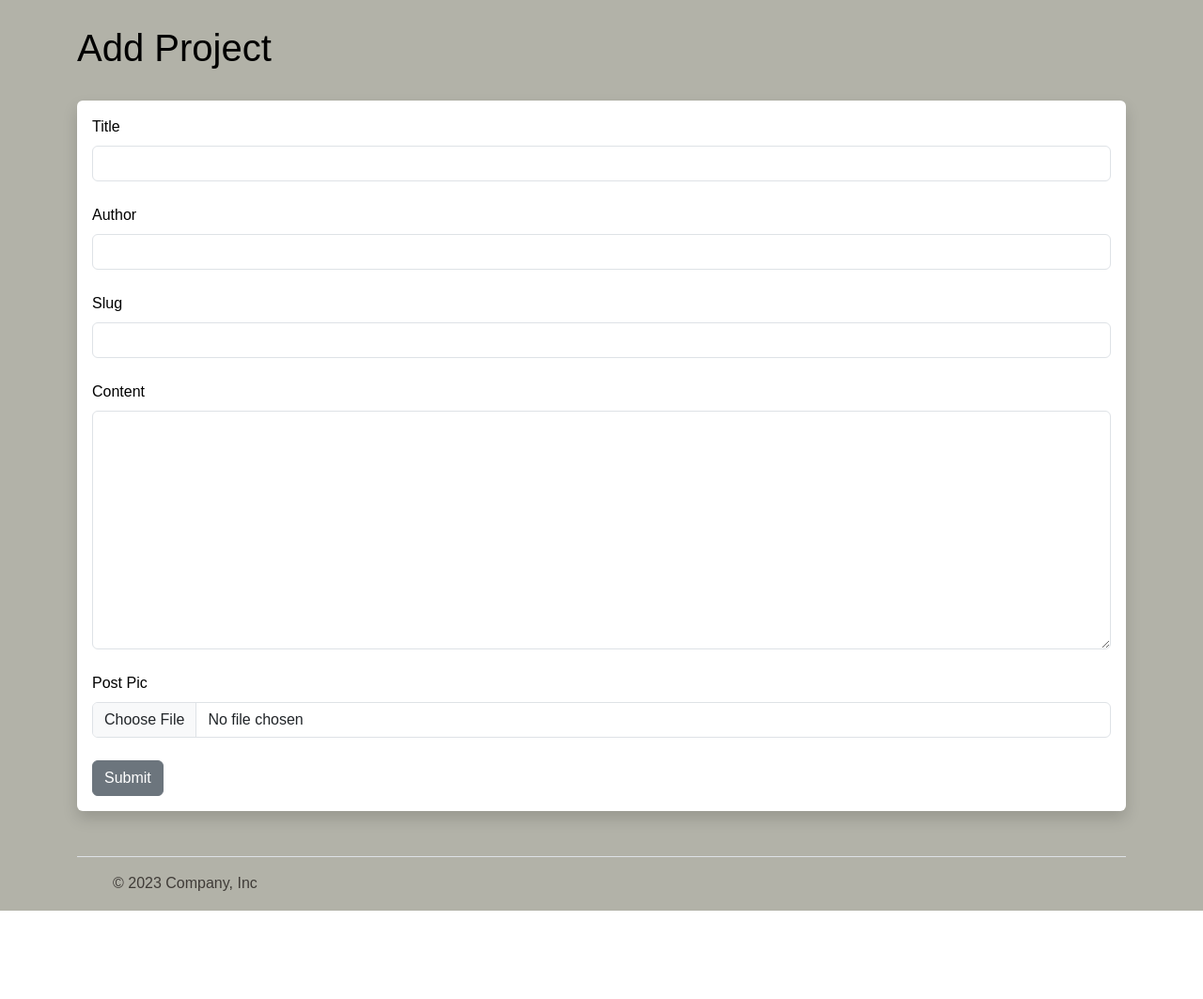
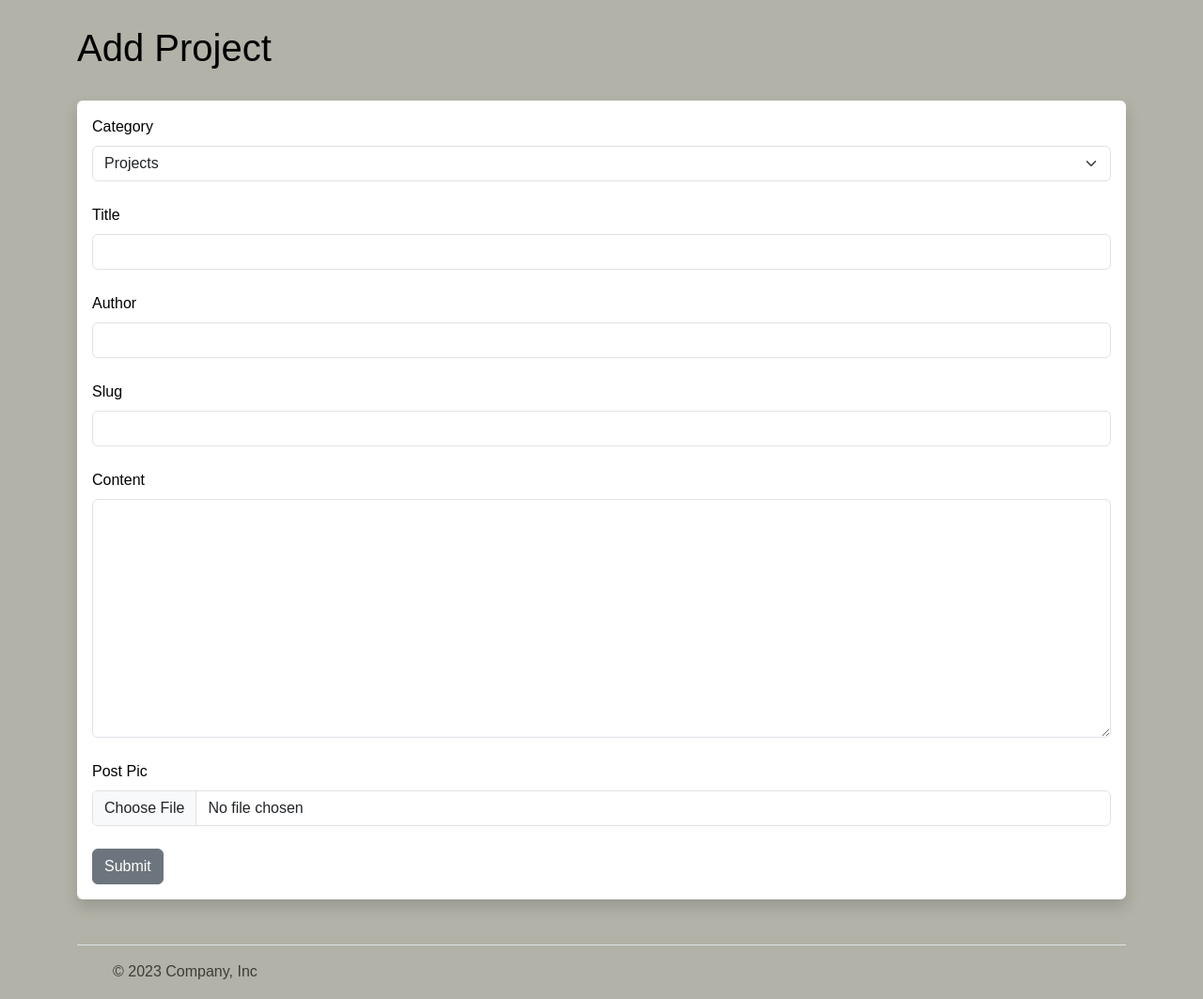
Before and after one commit to michalbilik/Flask_CMS, a Flask app: page /add-post in a window 1280 px wide. Shown: the part 45-1108 px from the top of the page at 94% size. Before the commit the page ends 1014 px from the top, so only its background shows below. Run offline with Flask 2, Linux system fonts and the light colour scheme; some libraries are stand-ins or nearby versions; some web fonts are replaced.

Commit message:
Second category for Posts added, now you can add Projects or Information. Information posts added to aboutme page + styling.

```diff
--- a/app.py
+++ b/app.py
@@ -54,14 +54,21 @@ mail = Mail(app)
 @app.route('/aboutMe')
 def aboutMe():
     #Three latest projects
-    projects = Posts.query.order_by(Posts.date_posted.desc()).limit(5).all()
+    #projects = Posts.query.order_by(Posts.date_posted.desc()).limit(5).all()
+    projects = Posts.query.filter_by(category='Projects').order_by(Posts.date_posted.desc()).limit(5).all()
+    info_posts = Posts.query.filter_by(category='Information').order_by(Posts.date_posted.desc())
+
     #Test to get the profile picture
     user = Users.query.filter_by(id=1).first()
     profile_image = user.profile_pic
     profile_name = user.name
     profile_about_author = user.about_author
     profile_background=user.profile_background
-    return render_template("aboutMe.html", projects=projects, id=id,profile_image=profile_image,profile_name=profile_name, profile_about_author=profile_about_author, profile_background=profile_background)
+
+    #Get info_post info
+
+
+    return render_template("aboutMe.html", projects=projects, info_posts=info_posts, id=id,profile_image=profile_image,profile_name=profile_name, profile_about_author=profile_about_author, profile_background=profile_background)
 
 
 # Contact form
@@ -238,7 +245,8 @@ def dashboard(): #copied data (below) from Update function so our dashboard has
 @app.route('/posts')
 def posts():
     # Quering the posts from the dataase
-    posts = Posts.query.order_by(Posts.date_posted.desc())
+    #posts = Posts.query.order_by(Posts.date_posted.desc())
+    posts = Posts.query.filter_by(category='Projects').order_by(Posts.date_posted.desc())
     return render_template("posts.html", posts=posts)
 
 #Page for 1 individual post / project
@@ -254,6 +262,7 @@ def edit_post(id):
     post = Posts.query.get_or_404(id)
     form = PostForm()
     if form.validate_on_submit():
+        post.category = form.category.data
         post.title = form.title.data
         post.author = form.author.data
         post.slug = form.slug.data
@@ -282,6 +291,7 @@ def edit_post(id):
      form.author.data = post.author
      form.slug.data = post.slug
      form.content.data = post.content
+     post.category = form.category.data
      return render_template('edit_post.html', form=form)
 
 
@@ -312,8 +322,9 @@ def add_post():
 	form = PostForm()
 
 	if form.validate_on_submit():
-		post = Posts(title=form.title.data, content=form.content.data, author=form.author.data, slug=form.slug.data)
+		post = Posts(title=form.title.data, content=form.content.data, author=form.author.data, slug=form.slug.data, category=form.category.data)
 		# Clear The Form
+		form.category.data = ''
 		form.title.data = ''
 		form.content.data = ''
 		form.author.data = ''
@@ -334,7 +345,7 @@ def add_post():
 		saver_pic.save(os.path.join(app.config['UPLOAD_FOLDER'], post_pic_name))
 
 		# Return a Message
-		flash("Blog Post Submitted Successfully!")
+		flash("Submitted Successfully!")
 
 	# Redirect to the webpage
 	return render_template("add_post.html", form=form)
@@ -436,6 +447,7 @@ def page_not_found(e):
 #Create a blog post model
 class Posts(db.Model):
     id = db.Column(db.Integer, primary_key=True)
+    category = db.Column(db.String(50))
     title = db.Column(db.String(255))
     content = db.Column(db.Text)
     author = db.Column(db.String(255))
--- a/static/css/projects.css
+++ b/static/css/projects.css
@@ -23,7 +23,7 @@ body {
     margin: 0;
     background-color: #B2B2A8;
     color: #000000;
-    font-family: "apercu",sans-serif;
+    font-family: "PPNeueMachina","apercu",sans-serif;
 }
 
 .card-header p {
--- a/static/css/style.css
+++ b/static/css/style.css
@@ -21,7 +21,7 @@ body {
     margin: 0;
     background-color: #B2B2A8;
     color: #000000;
-    font-family: "apercu",sans-serif;
+    font-family: "PPNeueMachina","apercu",sans-serif;
 }
 
 a {
--- a/templates/add_post.html
+++ b/templates/add_post.html
@@ -14,6 +14,11 @@
 <div class="shadow p-3 mb-5 bg-body rounded">
 	<form method="POST" enctype="multipart/form-data">
 		{{ form.hidden_tag() }}
+
+		{{ form.category.label(class="form-label") }}
+
+		{{ form.category(class="form-select") }}
+		<br/>
 
 		{{ form.title.label(class="form-label") }}
 
--- a/templates/edit_post.html
+++ b/templates/edit_post.html
@@ -15,6 +15,11 @@
 <div class="shadow p-3 mb-5 bg-body rounded form">
 	<form method="POST" enctype="multipart/form-data">
 		{{ form.hidden_tag() }}
+
+		{{ form.category.label(class="form-label") }}
+
+		{{ form.category(class="form-select") }}
+		<br/>
 
 		{{ form.title.label(class="form-label") }}
 
--- a/truncate_db.py
+++ b/truncate_db.py
@@ -9,7 +9,7 @@ mydb = mysql.connector.connect(
 
 mycursor = mydb.cursor()
 #mycursor.execute("TRUNCATE TABLE users") #- truncate table
-mycursor.execute("SELECT * FROM users") #- show table content
+mycursor.execute("SELECT * FROM posts") #- show table content
 
 myresult = mycursor.fetchall()
 
--- a/webforms.py
+++ b/webforms.py
@@ -1,5 +1,5 @@
 from flask_wtf import FlaskForm
-from wtforms import StringField, SubmitField, PasswordField, BooleanField, ValidationError, TextAreaField
+from wtforms import StringField, SubmitField, PasswordField, BooleanField, ValidationError, TextAreaField, SelectField
 from wtforms.validators import DataRequired, EqualTo, Length
 from wtforms.widgets import TextArea
 from flask_ckeditor import CKEditorField
@@ -17,11 +17,11 @@ class LoginForm(FlaskForm):
 # Create a Posts Form
 class PostForm(FlaskForm):
 	title = StringField("Title", validators=[DataRequired()])
-	#content = StringField("Content", validators=[DataRequired()], widget=TextArea())
 	content = CKEditorField('Content', validators=[DataRequired()]) #CKEditor added
 	author = StringField("Author", validators=[DataRequired()])
 	slug = StringField("Slug", validators=[DataRequired()])
 	post_pic = FileField("Post Pic")
+	category = SelectField('Category', choices=[('Projects'), ('Information')])
 	submit = SubmitField("Submit")
 
 class UserForm(FlaskForm):
```
Also changed, not shown: migrations/versions/02bfb17a5c88_added_category_to_posts.py (added, +32 -0 lines), static/css/cards.css (+30 -1 lines), templates/aboutMe.html (+27 -7 lines), static/images/805b3d02-94f1-11ed-a66b-3c58c270f3d6_metinczyk.jpg (added), static/images/8f8aed0b-94f8-11ed-babf-3c58c270f3d6_30055d25448149.56356b3f8e0cd.jpg (added).
